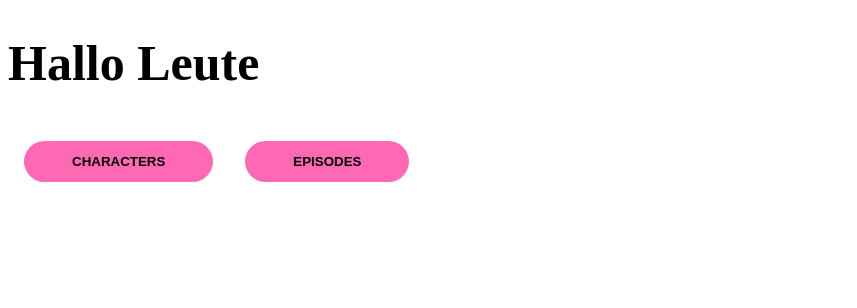
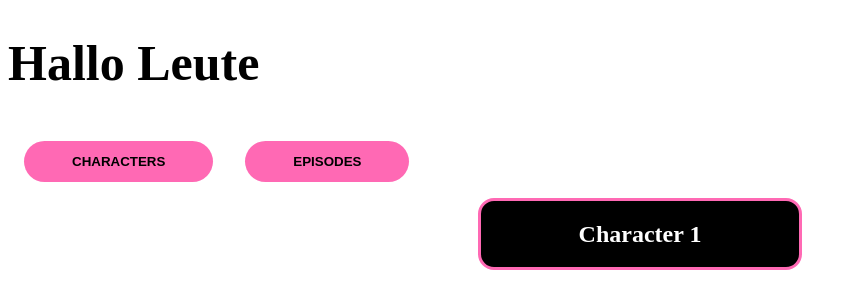
Before and after one commit to oy-gen/next-app, a Next.js app: page / in a window 1280 px wide. Shown: the top 308 px of the page, without its empty margins (0-857 px from the left). Built offline with nearby package versions, Linux system fonts and the light colour scheme.

Commit message:
Add Card.js and more

```diff
--- /dev/null
+++ b/components/Card.js
@@ -0,0 +1,20 @@
+import styled from "styled-components";
+
+export default function Card({ children }) {
+  return (
+    <StyledCard>
+      <h2>{children}</h2>
+    </StyledCard>
+  );
+}
+
+const StyledCard = styled.section`
+  display: flex;
+  flex-direction: column;
+  align-items: center;
+  background-color: black;
+  border: 3px solid hotpink;
+  border-radius: 1rem;
+  color: white;
+  gap: 5px;
+`;
--- /dev/null
+++ b/components/CardsWrapper.js
@@ -0,0 +1,10 @@
+import styled from "styled-components";
+
+export default function CardsWrapper({ children }) {
+  return <StyledCardsWrapper>{children}</StyledCardsWrapper>;
+}
+
+const StyledCardsWrapper = styled.div`
+  max-width: calc(300px + 1.5rem);
+  margin: auto;
+`;
--- a/pages/index.js
+++ b/pages/index.js
@@ -2,6 +2,8 @@ import Head from "next/head";
 import Image from "next/image";
 import styled from "styled-components";
 import Button from "../components/Button.js";
+import Card from "../components/Card";
+import CardsWrapper from "../components/CardsWrapper";
 
 export default function Home() {
   return (
@@ -9,6 +11,9 @@ export default function Home() {
       <Title>Hallo Leute</Title>
       <Button>Characters</Button>
       <Button>Episodes</Button>
+      <CardsWrapper>
+        <Card>Character 1</Card>
+      </CardsWrapper>
     </>
   );
 }
```
Also changed, not shown: pages/characters.js (+10 -0 lines).
